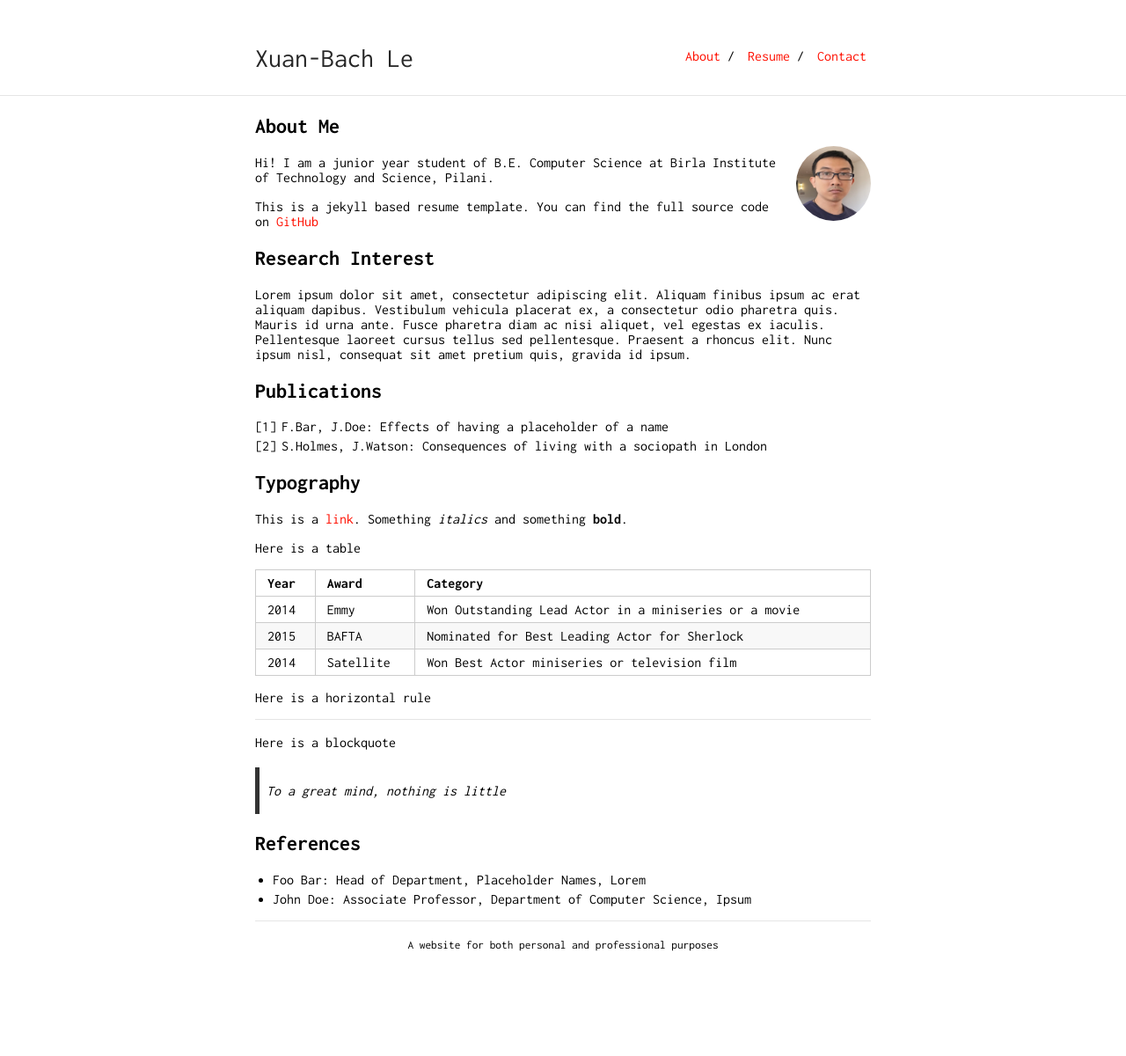
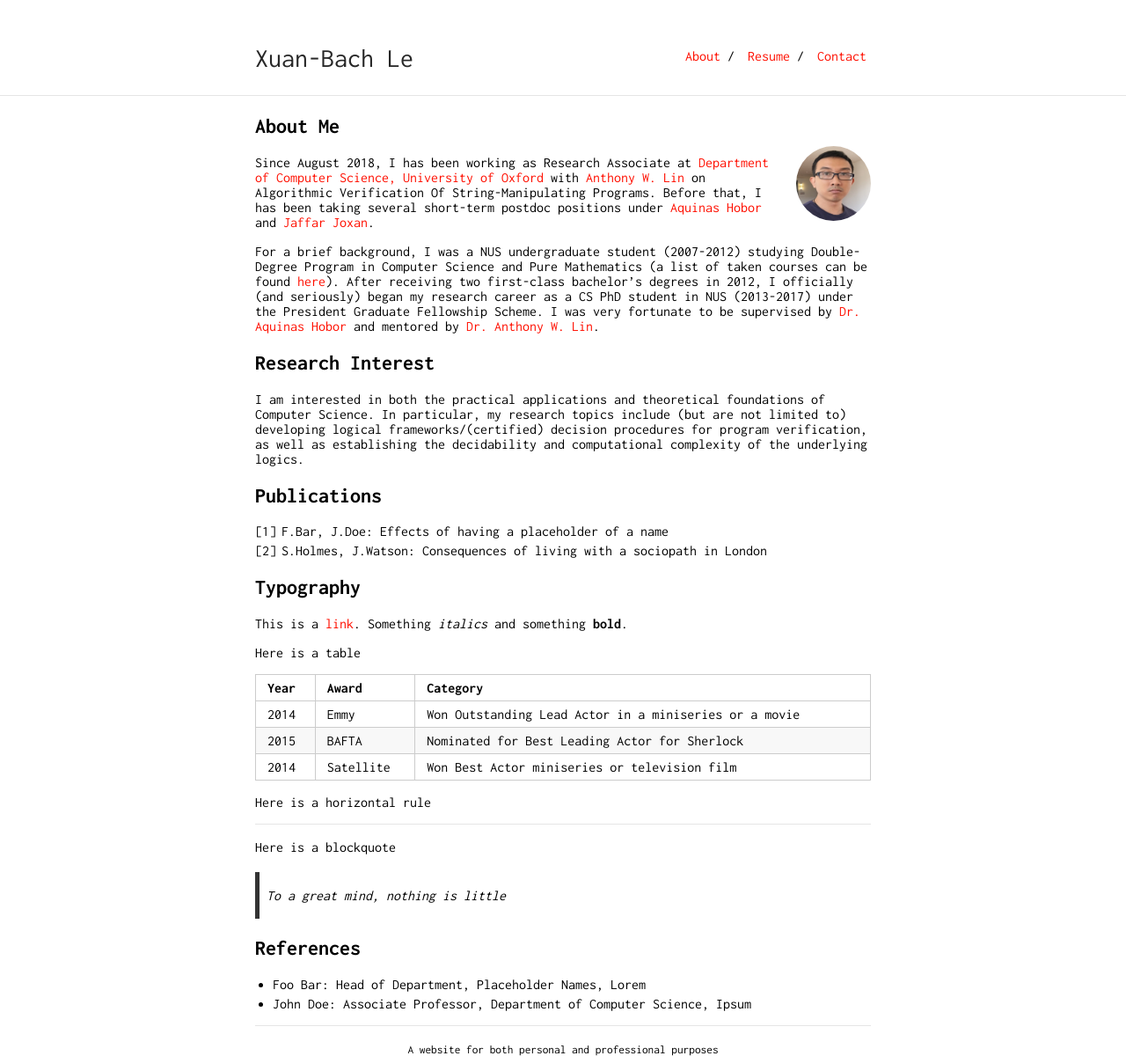
Before and after one commit to lexuanbach/lexuanbach.github.io, a Jekyll site: the page built from index.md, in a window 1280 px wide. Shown: the whole page at 88% size. Built offline with Jekyll 4.4.1, drawn with Linux system fonts in a browser that asks for light colours; our own code applies the rules of GitHub Pages for plain Markdown files; before the commit the page ends 1081 px from its top, so only the background shows below that.

Commit message:
Update index.md

```diff
--- a/index.md
+++ b/index.md
@@ -5,14 +5,13 @@ layout: default
 ## About Me
 
 <img class="profile-picture" src="me.jpg">
+Since August 2018, I has been working as Research Associate at [Department of Computer Science, University of Oxford](http://www.cs.ox.ac.uk/) with [Anthony W. Lin](https://anthonywlin.github.io/) on Algorithmic Verification Of String-Manipulating Programs. Before that, I has been taking several short-term postdoc positions under [Aquinas Hobor](https://www.comp.nus.edu.sg/~hobor/) and [Jaffar Joxan](https://www.comp.nus.edu.sg/~joxan/).
 
-Hi! I am a junior year student of B.E. Computer Science at Birla Institute of Technology and Science, Pilani.
-
-This is a jekyll based resume template. You can find the full source code on [GitHub](https://github.com/bk2dcradle/researcher)
+For a brief background, I was a NUS undergraduate student (2007-2012) studying Double-Degree Program in Computer Science and Pure Mathematics (a list of taken courses can be found  <a href="./courses.html">here</a>). After receiving two first-class bachelor's degrees in 2012, I officially (and seriously) began my research career as a CS PhD student in NUS (2013-2017) under the President Graduate Fellowship Scheme. I was very fortunate to be supervised by [Dr. Aquinas Hobor](https://www.comp.nus.edu.sg/~hobor/) and mentored by [Dr. Anthony W. Lin](https://anthonywlin.github.io/).
 
 ## Research Interest
 
-Lorem ipsum dolor sit amet, consectetur adipiscing elit. Aliquam finibus ipsum ac erat aliquam dapibus. Vestibulum vehicula placerat ex, a consectetur odio pharetra quis. Mauris id urna ante. Fusce pharetra diam ac nisi aliquet, vel egestas ex iaculis. Pellentesque laoreet cursus tellus sed pellentesque. Praesent a rhoncus elit. Nunc ipsum nisl, consequat sit amet pretium quis, gravida id ipsum.
+I am interested in both the practical applications and theoretical foundations of Computer Science. In particular, my research topics include (but are not limited to) developing logical frameworks/(certified) decision procedures for program verification, as well as establishing the decidability and computational complexity of the underlying logics.
 
 ## Publications
 
```
